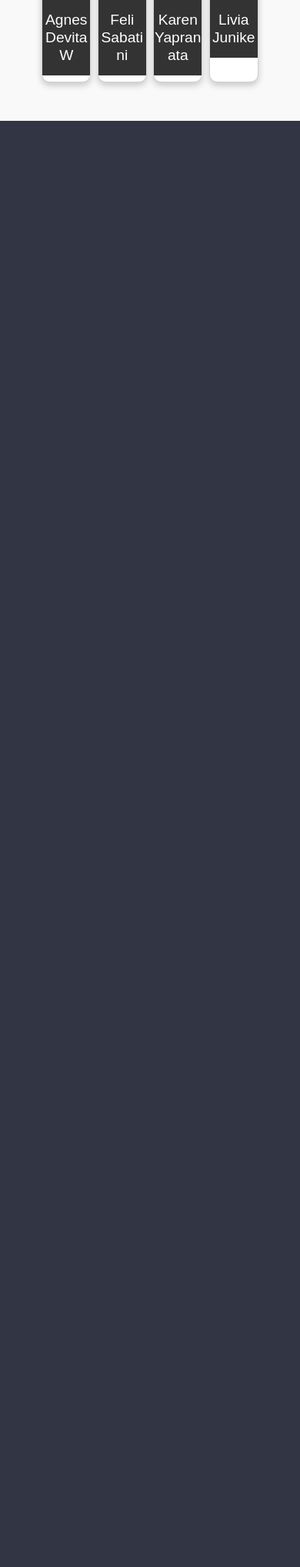
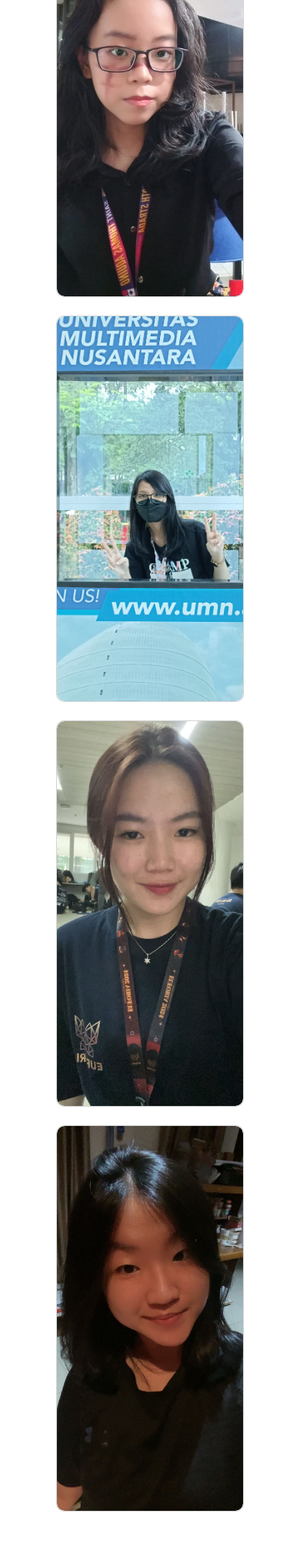
Before and after one commit to junikxz/uts_lec, a PHP site: page /user/aboutus/aboutus.php in a window 390 px wide. Shown: the part 688-2724 px from the top of the page at 77% size. Before the commit the page ends 845 px from the top, so only its background shows below. Run offline with PHP 8.4, Linux system fonts and the light colour scheme.

Commit message:
UI bagian user (push punya agnes)

```diff
--- a/user/aboutus/aboutus.php
+++ b/user/aboutus/aboutus.php
@@ -32,7 +32,7 @@
             <a class="nav-link" href="aboutus.php">About Us</a>
           </li>
           <li class="nav-item">
-            <a class="nav-link" href="contact.php">Contact</a>
+            <a class="nav-link" href="../contact.php">Contact</a>
           </li>
         </ul>
 
@@ -61,47 +61,61 @@
     </div>
   </section>
 
-  <section class="team">
+  <div class="container my-5">
+        <div class="row text-center">
+        <div class="col-md-12 text-center w-75 mx-auto">
+    <p class="lead">MenarikNih Events dipersembahkan oleh 4 manusia kalong. </p>
+
+  <div class="container mt-5">
+    <div class="row">
+        <div class="col-md-3 mb-4">
             <div class="card">
-      <div class="img-container">
-        <img src="agnes.jpg" alt="agnes">
-        <div class="overlay">
-          <p>Lorem Ipsum </p>
+                <img src="./foto/agnes.jpg" alt="Agnes Devita" class="card-img-top">
+                <div class="overlay text-white">
+                    <h3>Agnes Devita</h3>
+                    <p>apa itu umur 20</p>
+                    <a href="#">Instagram</a>
                 </div>
             </div>
-      <h3>Agnes Devita W</h3>
         </div>
 
+        <div class="col-md-3 mb-4">
             <div class="card">
-      <div class="img-container">
-        <img src="agnes.jpg" alt="agnes">
-        <div class="overlay">
-          <p>Lorem Ipsum </p>
+                <img src="./foto/feli.jpg" alt="Felicia Sabatini" class="card-img-top">
+                <div class="overlay text-white">
+                    <h3>Felicia Sabatini</h3>
+                    <p>Profesional Sleeper</p>
+                    <a href="#">Instagram</a>
                 </div>
             </div>
-      <h3>Feli Sabatini</h3>
         </div>
 
+        <div class="col-md-3 mb-4">
             <div class="card">
-      <div class="img-container">
-        <img src="team3.jpg" alt="karen">
-        <div class="overlay">
-          <p>Lorem Ipsum </p>
+                <img src="./foto/karen.jpg" alt="Karen Yapranata" class="card-img-top">
+                <div class="overlay text-white">
+                    <h3>Karen Yapranata</h3>
+                    <p>semangattttttt</p>
+                    <a href="#">Instagram</a>
                 </div>
             </div>
-      <h3>Karen Yapranata</h3>
         </div>
 
+        <div class="col-md-3 mb-4">
             <div class="card">
-      <div class="img-container">
-        <img src="team4.jpg" alt="livia">
-        <div class="overlay">
-          <p>Lorem Ipsum </p>
+                <img src="./foto/livia.jpg" alt="Livia Junike" class="card-img-top">
+                <div class="overlay text-white">
+                    <h3>Livia Junike</h3>
+                    <p>Tuhan Yesus, kita usahakan nilai A di semua matkul itu</p>
+                    <a href="#">Instagram</a>
                 </div>
             </div>
-      <h3>Livia Junike</h3>
         </div>
-  </section>
+    </div>
+</div>
+
+
+
   <script src="https://cdn.jsdelivr.net/npm/bootstrap@5.3.0-alpha1/dist/js/bootstrap.bundle.min.js"></script>
 </body>
 
--- a/user/aboutus/style.css
+++ b/user/aboutus/style.css
@@ -20,63 +20,83 @@ body {
     position: relative;
 }
 
-.about-us-content h1 {
-    color: white;
-    font-size: 3em;
-    text-shadow: 2px 2px 4px rgba(0, 0, 0, 0.7);
+.wrapper{
+    padding: 10px 10%;
 }
 
-.team {
-    display: flex;
-    justify-content: space-around;
-    padding: 50px;
-    background-color: #f9f9f9;
+.box-area{
+    padding: 50px 0;
+}
+
+.card-area{
+    display: grid;
+    grid-template-columns: repeat(auto-fit, minmax(250px, 1fr));
+    grid-gap: 40px;
+    margin-top: 50px;
+}
+
+.card-img-top {
+    width: 500px;
+    height: 500px;
+    object-fit: cover;
 }
 
 .card {
-    width: 22%;
-    background: white;
-    box-shadow: 0 4px 8px rgba(0, 0, 0, 0.2);
     border-radius: 10px;
-    text-align: center;
+    position: relative;
     overflow: hidden;
+    box-shadow: 5px 5px 15pr rgba(0,0,0,0.5);
 }
 
-.img-container {
-    position: relative;
+.card img{
     width: 100%;
-    height: 250px;
-    overflow: hidden;
+    border-radius: 10px;
+    display: block;
+    transition: transform 0.5s;
 }
 
-.img-container img {
+.overlay{
+    height: 0;
     width: 100%;
-    height: 100%;
-    object-fit: cover;
+    background: linear-gradient(transparent, #1c1c1c);
+    border-radius: 10px;
+    position: absolute;
+    left: 0;
+    bottom: 0;
+    overflow: hidden;
+    display: flex;
+    align-items: center;
+    justify-content: center;
+    flex-direction: column;
+    padding: 0 40px;
+    text-align: center;
+    font-size: 14px;
+    transition: height 0.5s;
 }
 
-.overlay {
-    position: absolute;
-    bottom: 0;
-    left: 0;
-    right: 0;
-    background: rgba(0, 0, 0, 0.7);
-    color: white;
-    opacity: 0;
-    height: 100%;
-    display: flex;
-    justify-content: center;
-    align-items: center;
-    transition: opacity 0.3s ease;
+.overlay h3{
+    font-weight: 500;
+    margin-bottom: 5px;
+    margin-top: 80%;
+    font-size: 30px;
+    letter-spacing: 2px;
 }
 
-.img-container:hover .overlay {
-    opacity: 1;
+.overlay a{
+    margin-top: 10px;
+    color: #262626;
+    text-decoration: none;
+    font-size: 14px;
+    background: #fff;
+    border-radius: 50px;
+    text-align: center;
+    padding: 5px 15px;
 }
 
-h3 {
-    padding: 15px 0;
-    font-size: 1.2em;
-    background-color: #333;
-    color: white;
+.card:hover img{
+    transform: scale(1.2);
 }
+
+.card:hover .overlay{
+    height: 100%;
+}
--- a/user/homepage/homepage.php
+++ b/user/homepage/homepage.php
@@ -61,7 +61,7 @@ if (isset($_GET['search'])) {
                             <a class="nav-link" href="../aboutus/aboutus.php">About Us</a>
                         </li>
                         <li class="nav-item">
-                            <a class="nav-link" href="contact.php">Contact</a>
+                            <a class="nav-link" href="../contact.php">Contact</a>
                         </li>
                     </ul>
 
--- a/user/logout.php
+++ b/user/logout.php
@@ -5,6 +5,6 @@ $_SESSION = [];
 
 session_destroy();
 
-header("Location: login.php");
+header("Location: ../index.php");
 exit();
 ?>
--- a/user/profile/profile.php
+++ b/user/profile/profile.php
@@ -40,9 +40,13 @@ $events = $registrations->fetchAll(PDO::FETCH_ASSOC);
         </div>
     <?php endif; ?>
 
+    <div class="container mt-4">
+        <a href="../homepage/homepage.php" class="btn btn-primary mt-4">Kembali ke Homepage</a>
+    </div>
+
     <div class="container profile-container">
         <div class="left-panel">
-            <img src="./path/to/profile-pic.jpg" alt="Profile Picture" class="profile-pic">
+            <img src="https://img.icons8.com/?size=100&id=IzemTAHM11pn&format=png&color=7950F2" alt="Profile Picture" class="profile-pic">
             <h4><?= htmlspecialchars($user_info['name']) ?></h4>
             <p><?= htmlspecialchars($user_info['email']) ?></p>
             <a href="edit-profile.php" class="btn btn-primary mt-4">Edit Profile</a>
```
Also changed, not shown: user/contact.css (added, +46 -0 lines), user/contact.php (added, +96 -0 lines), user/homepage/style.css (+8 -8 lines), user/information.css (+44 -1 lines), user/information.php (+33 -13 lines), user/profile/edit-profile.php (+6 -1 lines), user/profile/style.css (+9 -1 lines), user/registered-events/registered-events.php (+2 -12 lines), user/registered-events/style.css (+13 -0 lines), admin/uploads/Image20241007212648.jpg (added), contact.php (deleted), user/aboutus/foto/feli.jpg (added), user/aboutus/foto/karen.jpg (added), user/aboutus/foto/livia.jpg (added). Lines whose indentation alone changed are shown as unchanged.
